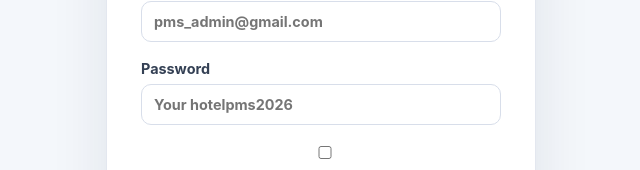
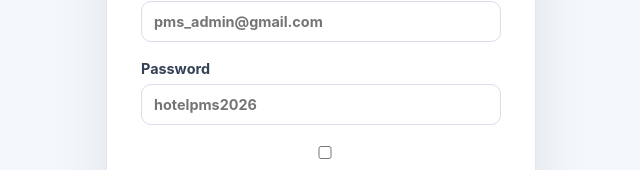
Before and after one commit to JESSIEWANTSLEARN/Property-Hotel-Management-System, a React app in the folder frontend/: page / in a window 1280 px wide. Shown: the part 370-540 px from the top of the page, without its empty margins (319-959 px from the left). Built offline with nearby package versions, Linux system fonts and the light colour scheme; the HTML template or start-up script is replaced by a standard one.

Commit message:
Update password input placeholder for consistency

```diff
--- a/frontend/src/pages/LoginPage.jsx
+++ b/frontend/src/pages/LoginPage.jsx
@@ -49,7 +49,7 @@
             type={showPassword ? "text" : "password"}
             value={password}
             onChange={(event) => setPassword(event.target.value)}
-            placeholder="Your hotelpms2026"
+            placeholder="hotelpms2026"
             required
           />
         </label>
```
